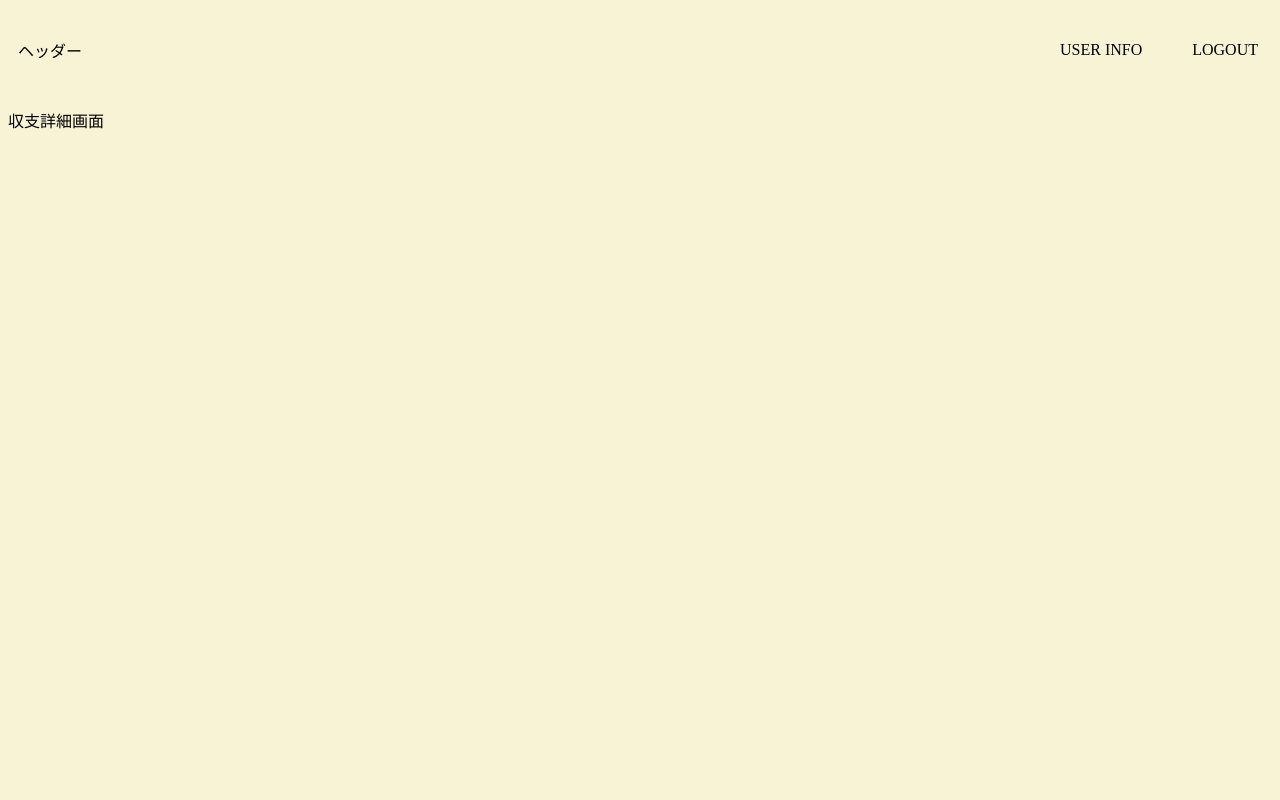
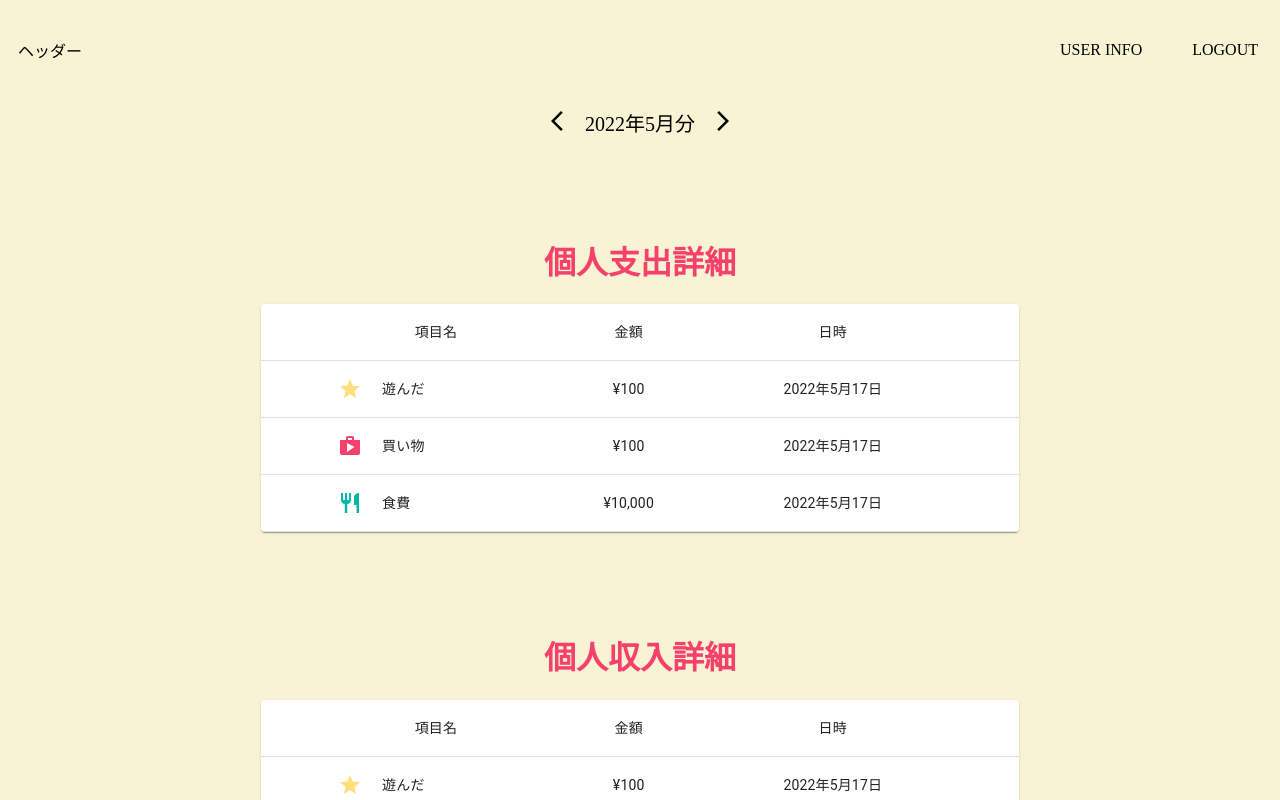
Before and after one commit to koda-momo/household-account-book, a Next.js app: page /top/detail in a window 1280 px wide. Shown: the top 800 px of the page. Built offline with nearby package versions, Linux system fonts and the light colour scheme.

Commit message:
収支詳細画面作成

```diff
--- /dev/null
+++ b/src/components/top/DetailTable.tsx
@@ -0,0 +1,126 @@
+import { FC, memo, useCallback, useState } from "react";
+
+//hooks
+import { useFormater } from "../../hooks/useFormater";
+
+//MUI
+import { styled } from "@mui/material/styles";
+import Icon from "@mui/material/Icon";
+import {
+  TableContainer,
+  Paper,
+  Table,
+  TableHead,
+  TableRow,
+  TableCell,
+  TableBody,
+} from "@mui/material";
+
+/**
+ * 詳細テーブル.
+ */
+export const DetailTable: FC = memo(() => {
+  //表示を整える
+  const { formatMoney, formatDate } = useFormater();
+
+  //記録データ
+  const [result] = useState([
+    {
+      id: "000",
+      userId: "000",
+      categoryId: "000",
+      name: "遊んだ",
+      howMath: 100,
+      createdAt: new Date(),
+      categoryData: {
+        id: "000",
+        name: "他",
+        icon: "star",
+        color: "#FFDE7D",
+      },
+    },
+    {
+      id: "111",
+      userId: "000",
+      categoryId: "000",
+      name: "買い物",
+      howMath: 100,
+      createdAt: new Date(),
+      categoryData: {
+        id: "000",
+        name: "買い物",
+        icon: "shopping-cart",
+        color: "#F6416C",
+      },
+    },
+    {
+      id: "222",
+      userId: "000",
+      categoryId: "000",
+      name: "食費",
+      howMath: 10000,
+      createdAt: new Date(),
+      categoryData: {
+        id: "000",
+        name: "食費",
+        icon: "restaurant",
+        color: "#00B8A9",
+      },
+    },
+  ]);
+
+  return (
+    <>
+      <_Table>
+        <TableContainer component={Paper}>
+          <Table aria-label="simple table">
+            <TableHead>
+              <TableRow>
+                <TableCell></TableCell>
+                <TableCell align="center">項目名</TableCell>
+                <TableCell align="center">金額</TableCell>
+                <TableCell align="center">日時</TableCell>
+                <TableCell></TableCell>
+              </TableRow>
+            </TableHead>
+            <TableBody>
+              {result.map((item) => (
+                <TableRow key={item.id}>
+                  <TableCell></TableCell>
+                  <TableCell align="right" width="30%">
+                    <_Name>
+                      <Icon style={{ color: item.categoryData.color }}>
+                        {item.categoryData.icon}
+                      </Icon>
+                      {item.name}
+                    </_Name>
+                  </TableCell>
+                  <TableCell align="center">
+                    &yen;{formatMoney(item.howMath)}
+                  </TableCell>
+                  <TableCell align="center">
+                    {formatDate(item.createdAt)}
+                  </TableCell>
+                  <TableCell></TableCell>
+                </TableRow>
+              ))}
+            </TableBody>
+          </Table>
+        </TableContainer>
+      </_Table>
+    </>
+  );
+});
+
+const _Table = styled("div")(() => ({
+  width: "60%",
+  "@media screen and (max-width:600px)": {
+    width: "100%",
+  },
+}));
+
+const _Name = styled("div")(() => ({
+  display: "flex",
+  alignItems: "center",
+  gap: 20,
+}));
--- a/src/pages/top/detail.tsx
+++ b/src/pages/top/detail.tsx
@@ -1,14 +1,54 @@
 import type { NextPage } from "next";
+
+//components
+import { DateBtn } from "../../components/top/DateBtn";
+import { PageTitle } from "../../components/layout/PageTitle";
+import { DetailTable } from "../../components/top/DetailTable";
+
+//MUI
+import { styled } from "@mui/material/styles";
 
 /**
  * 収支詳細画面.
  */
 const Detail: NextPage = () => {
   return (
-    <>
-      <div>収支詳細画面</div>
-    </>
+    <_Main>
+      <_Flex>
+        <DateBtn />
+      </_Flex>
+
+      <PageTitle title="個人支出詳細" />
+      <_Flex>
+        <DetailTable />
+      </_Flex>
+
+      <PageTitle title="個人収入詳細" />
+      <_Flex>
+        <DetailTable />
+      </_Flex>
+
+      <PageTitle title="グループ支出詳細" />
+      <_Flex>
+        <DetailTable />
+      </_Flex>
+
+      <PageTitle title="グループ収入詳細" />
+      <_Flex>
+        <DetailTable />
+      </_Flex>
+    </_Main>
   );
 };
 
+const _Main = styled("div")(() => ({
+  textAlign: "center",
+}));
+
+const _Flex = styled("div")(() => ({
+  display: "flex",
+  justifyContent: "center",
+  marginBottom: 100,
+}));
+
 export default Detail;
```
